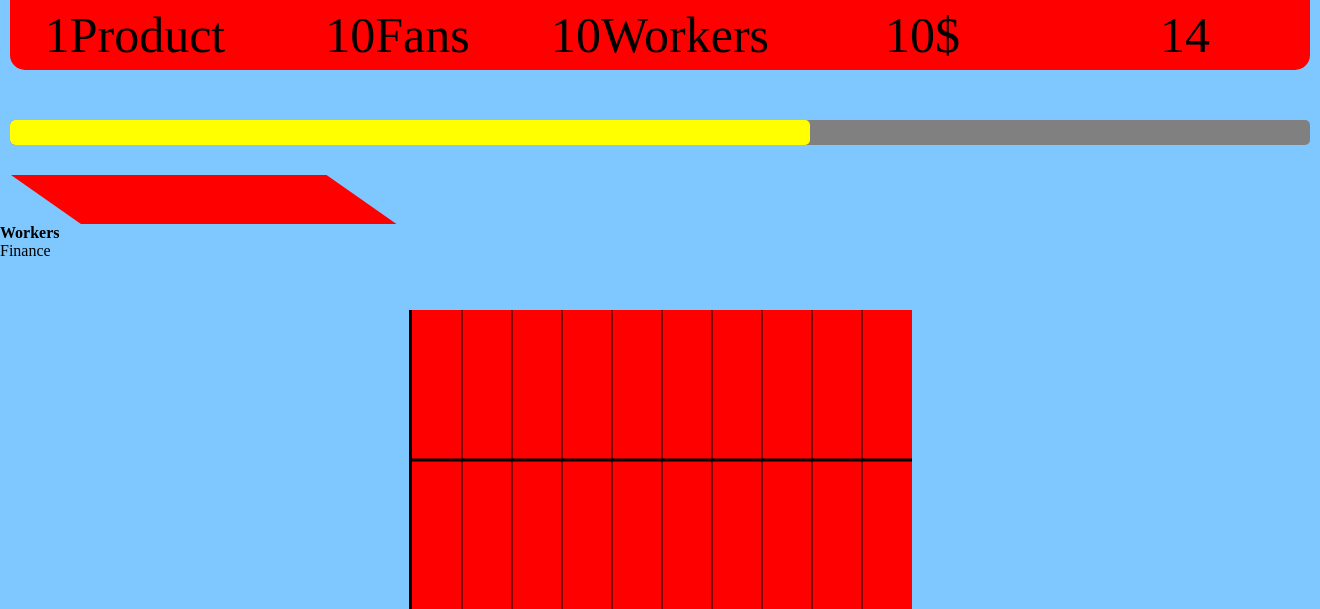
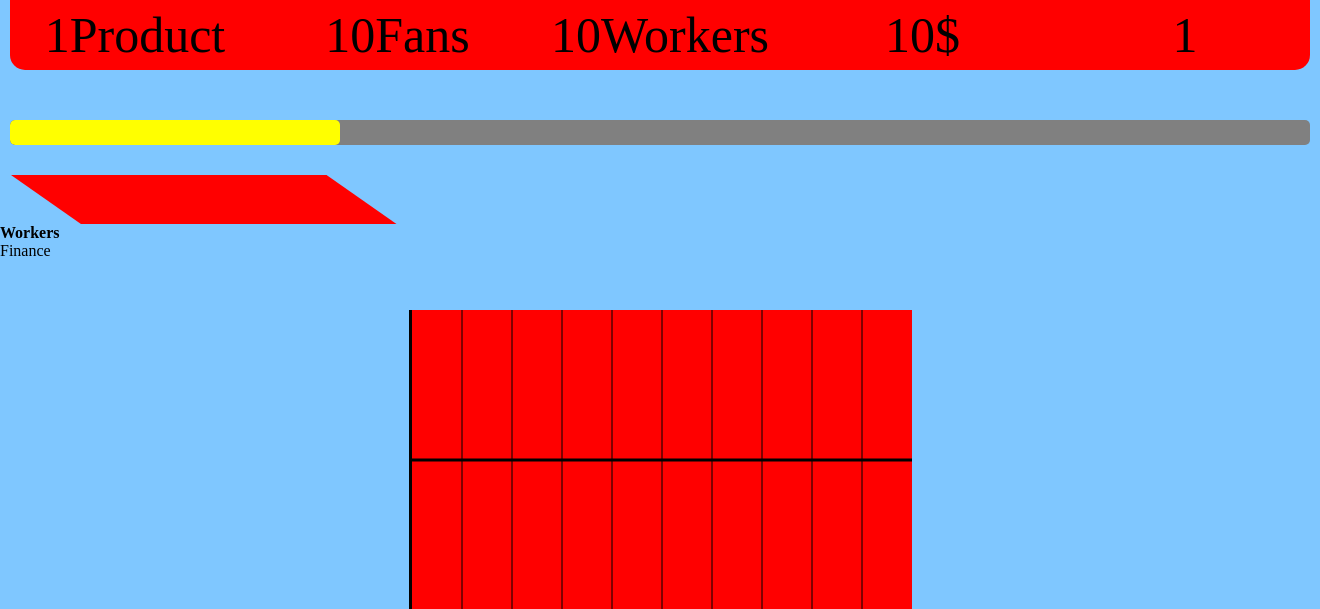
Before and after one commit to ovchildmy/In-the-development, a PHP site: page / in a window 1320 px wide. Shown: the top 609 px of the page. Run offline with PHP 8.4, Linux system fonts and the light colour scheme.

Commit message:
speed of dayStatus was updated

```diff
--- a/StartUp Story/css/style.css
+++ b/StartUp Story/css/style.css
@@ -53,6 +53,7 @@
 	height: 65px;
 	width: 250px;
 	//margin: 0 auto;
+	cursor: default;
 
 }
 
@@ -217,7 +218,7 @@
 }
 
 .dayStatus{
-	width: 1200px;
+	width: 0px;
 	height: 25px;
 	background: yellow;
 	border-radius: 5px;
--- a/StartUp Story/js/script.js
+++ b/StartUp Story/js/script.js
@@ -70,7 +70,7 @@
 	var currentWidthNumber = parseInt(currentWidth);
 	var currentDay = $(".currentDay").html();
 	day = currentDay;
-	var newWidth = currentWidthNumber + 10;
+	var newWidth = currentWidthNumber + 1;
 	$(".dayStatus").css('width', newWidth);
 
 	if($(".dayStatus").css('width') == "1300px"){
@@ -88,7 +88,7 @@
 		year += 1;
 	}
 	$(".currentDay").attr('title', year+' year, '+ month+' month, '+ day+' day')
-	},1)
+	},20)
 }
 
 dayFunction();
```
